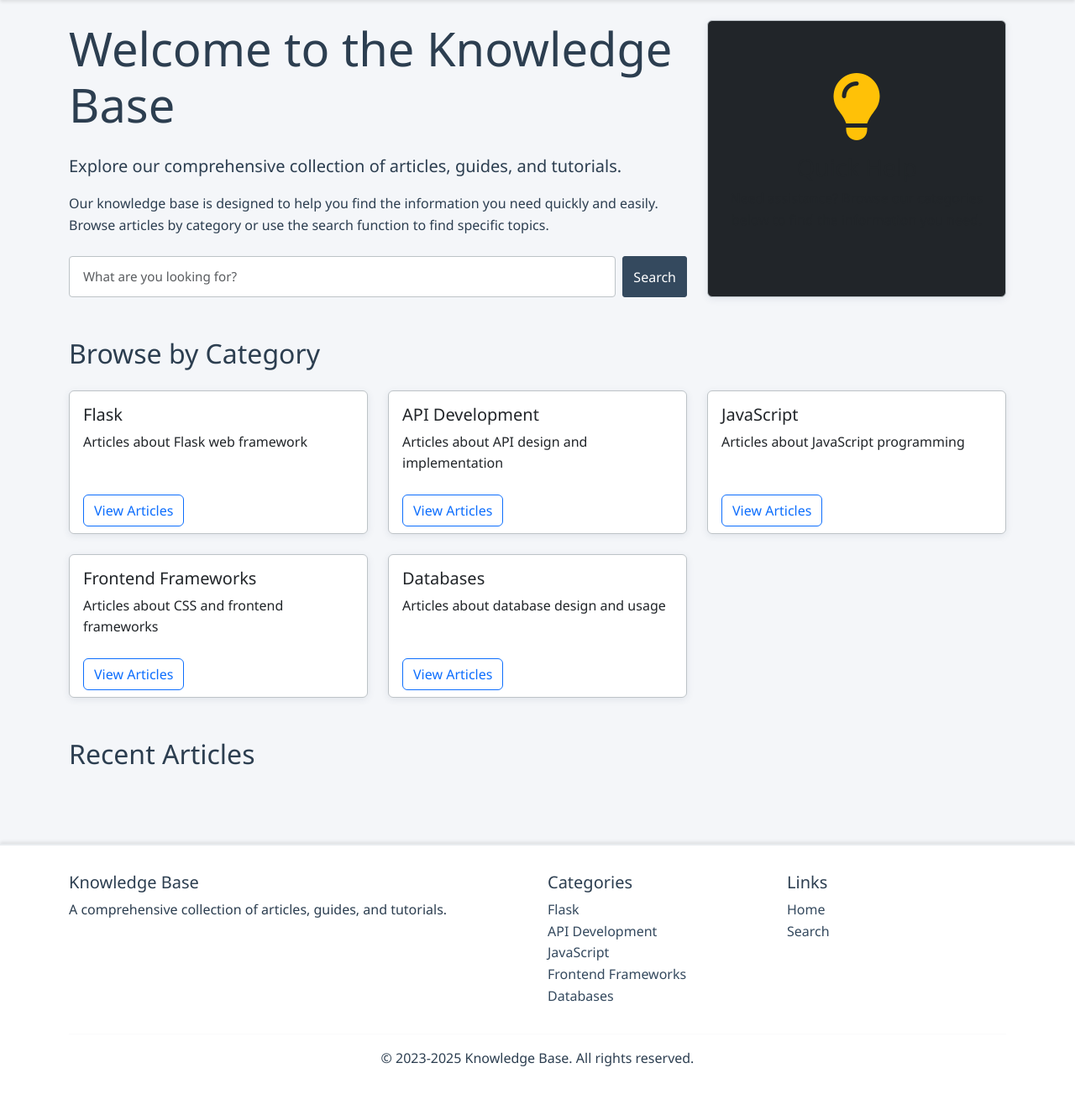
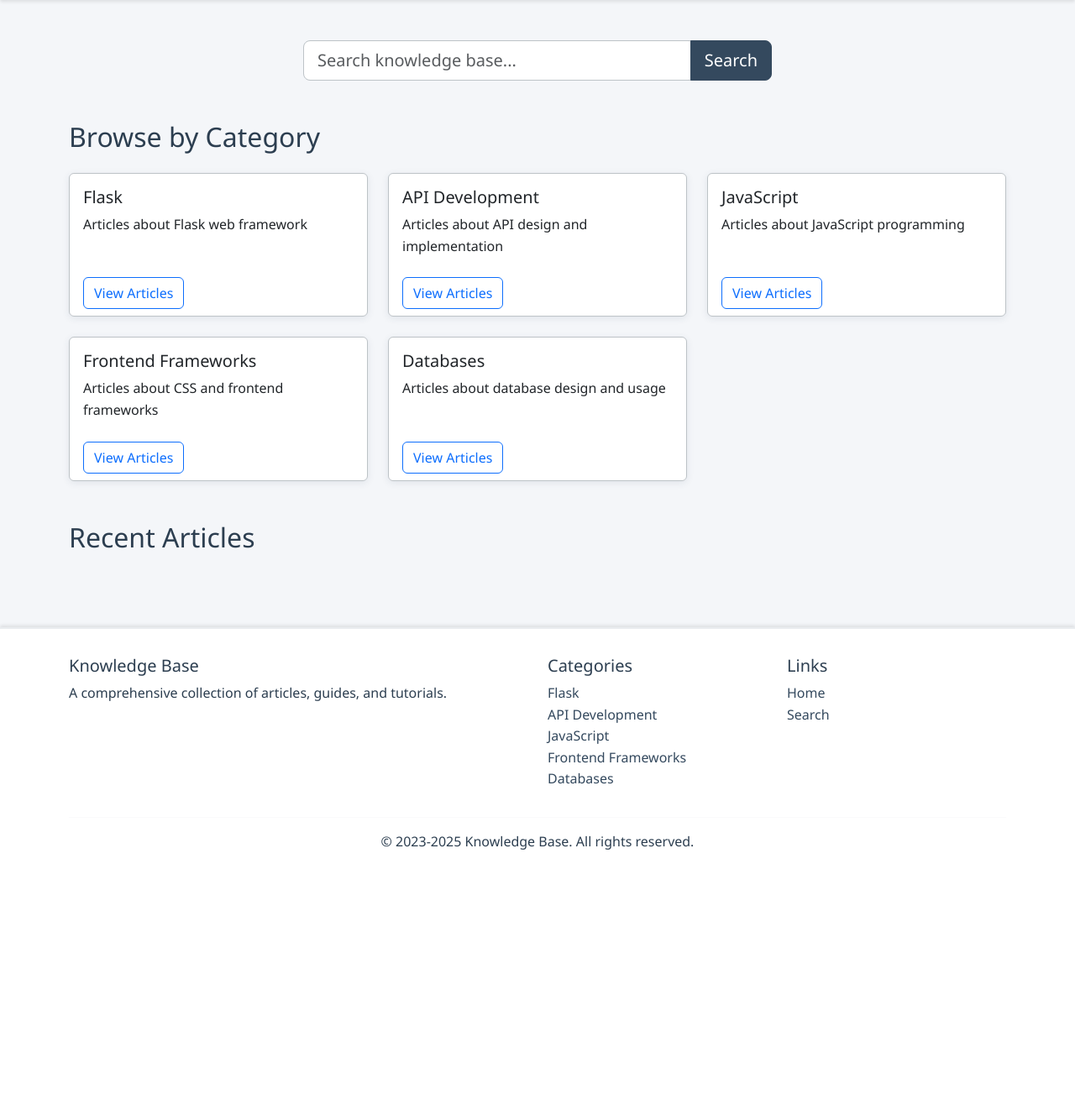
Before and after one commit to a-dulatov/KnowledgeVault, a Django app: page / in a window 1280 px wide. Shown: the part 67-1389 px from the top of the page at 84% size. After the commit the page ends 1079 px from the top, so only its background shows below. Run offline with Django 5.2, Linux system fonts and the light colour scheme; data comes from the database, SQL or seed files in the repository.

Commit message:
Streamline the home page by removing the welcome message and lightbulb
Removes welcome message and quick help card from index.html template.

Replit-Commit-Author: Agent
Replit-Commit-Session-Id: 966470d0-1175-4e27-bbd2-ff1539186348
Replit-Commit-Screenshot-Url: https://storage.googleapis.com/screenshot-production-us-central1/5c4c90be-2196-4a0b-b7f2-267e1ae3c18c/603ae964-212e-4a0f-b342-531c7c92504d.jpg

```diff
--- a/templates/index.html
+++ b/templates/index.html
@@ -4,24 +4,16 @@
 
 {% block content %}
 <div class="row mb-5">
-    <div class="col-md-8">
-        <h1 class="display-4 mb-4">Welcome to the Knowledge Base</h1>
-        <p class="lead">Explore our comprehensive collection of articles, guides, and tutorials.</p>
-        <p>Our knowledge base is designed to help you find the information you need quickly and easily. Browse articles by category or use the search function to find specific topics.</p>
+    <div class="col-12">
         <div class="mt-4">
-            <form action="{% url 'search' %}" method="get" class="d-flex">
-                <input class="form-control form-control-lg me-2" type="search" placeholder="What are you looking for?" aria-label="Search" name="q">
-                <button class="btn btn-primary" type="submit">Search</button>
+            <form action="{% url 'search' %}" method="get" class="d-flex justify-content-center">
+                <div class="col-md-6">
+                    <div class="input-group input-group-lg">
+                        <input class="form-control" type="search" placeholder="Search knowledge base..." aria-label="Search" name="q">
+                        <button class="btn btn-primary" type="submit">Search</button>
+                    </div>
+                </div>
             </form>
-        </div>
-    </div>
-    <div class="col-md-4">
-        <div class="card bg-dark h-100">
-            <div class="card-body text-center d-flex flex-column justify-content-center">
-                <i class="fas fa-lightbulb fa-5x mb-3 text-warning"></i>
-                <h3>Quick Help</h3>
-                <p>Need assistance? Browse our categories below to find the information you need.</p>
-            </div>
         </div>
     </div>
 </div>
```
